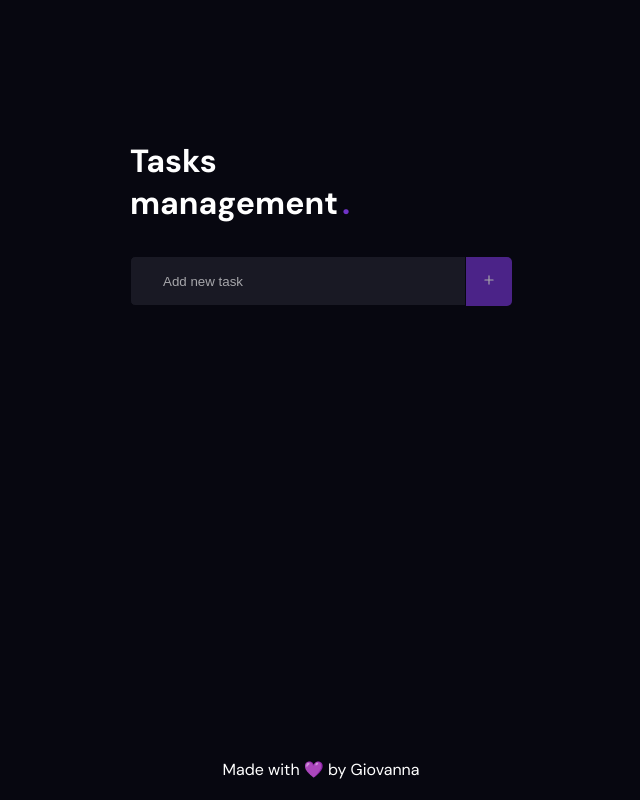
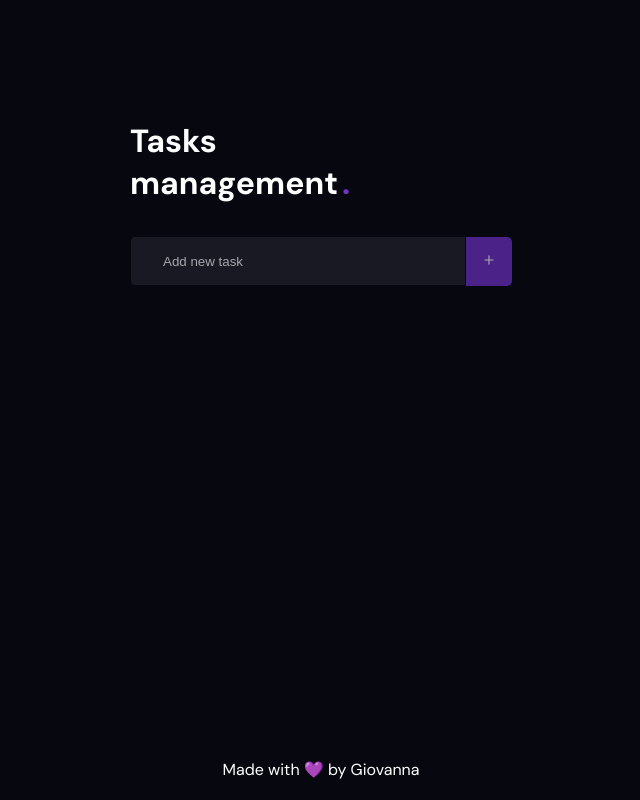
Before and after one commit to giovannalinda/tasks-management, a React (Create React App) app: page / in a window 1280 px wide. Shown: the whole page, without its empty margins (319-959 px from the left). Built offline with nearby package versions, Linux system fonts and the light colour scheme.

Commit message:
style: stylized list

```diff
--- a/src/App.styled.ts
+++ b/src/App.styled.ts
@@ -6,7 +6,7 @@ export const Container = styled.div`
   margin: 0 auto;
   max-width: 382px;
   height: 100vh;
-  padding: 140px 0 20px;
+  padding: 120px 0 20px;
 
   > footer {
     text-align: center;
--- a/src/ui/components/CreateTask/CreateTask.styled.ts
+++ b/src/ui/components/CreateTask/CreateTask.styled.ts
@@ -17,6 +17,7 @@ export const Input = styled.input`
   padding: 0 32px;
   color: ${theme.colors.white};
   transition: border-color 0.2s ease-in;
+  outline: 0;
 
   @media (max-width: 400px) {
     width: 300px;
@@ -39,6 +40,7 @@ export const Button = styled.button`
   width: 54px;
   border: none;
   border-radius: 0 5px 5px 0;
+  outline-color: ${theme.colors.purple[600]};
 
   &[disabled] {
     cursor: not-allowed;
--- a/src/ui/components/GlobalStyle.ts
+++ b/src/ui/components/GlobalStyle.ts
@@ -5,24 +5,28 @@ export const GlobalStyle = createGlobalStyle`
   * {
     margin: 0;
     padding: 0;
-    outline: 0;
     box-sizing: border-box;
   }
+
   body {
     background: ${theme.colors.gray[900]};
     font-family: ${theme.font.family};
     overflow-x: hidden;
     color: ${theme.colors.white};
   }
+
   button {
     cursor: pointer;
   }
+
   a {
     text-decoration: none;
   }
+
   ul {
     list-style: none;
   }
+
   &::selection {
     color: ${theme.colors.gray[900]};
     background:  ${theme.colors.purple[600]};
--- a/src/ui/components/TaskList/TaskList.styled.ts
+++ b/src/ui/components/TaskList/TaskList.styled.ts
@@ -57,6 +57,11 @@ export const TaskItem = styled.li<TaskItemProps>`
       }
     `}
 
+  input[type="checkbox"] {
+    width: 15px;
+    height: 15px;
+  }
+
   span {
     font-size: 14px;
   }
```
